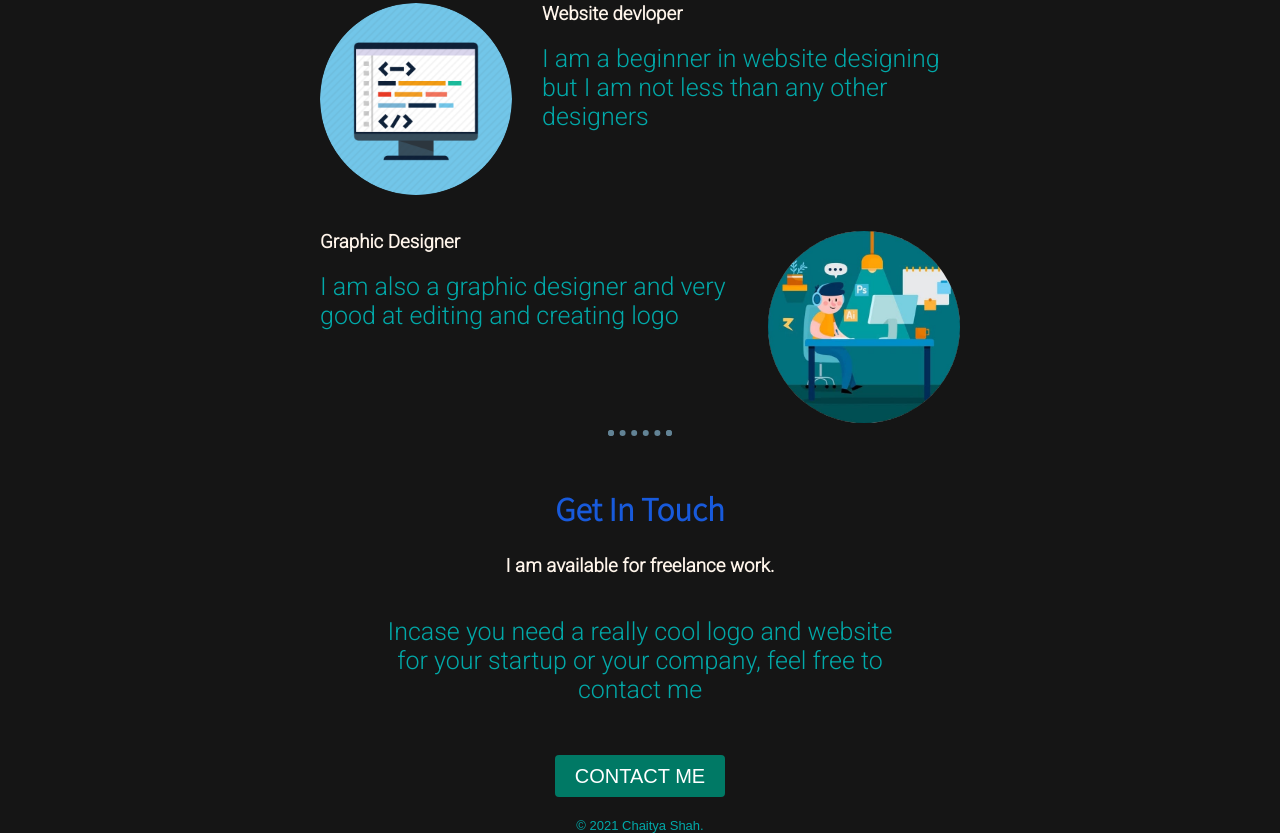
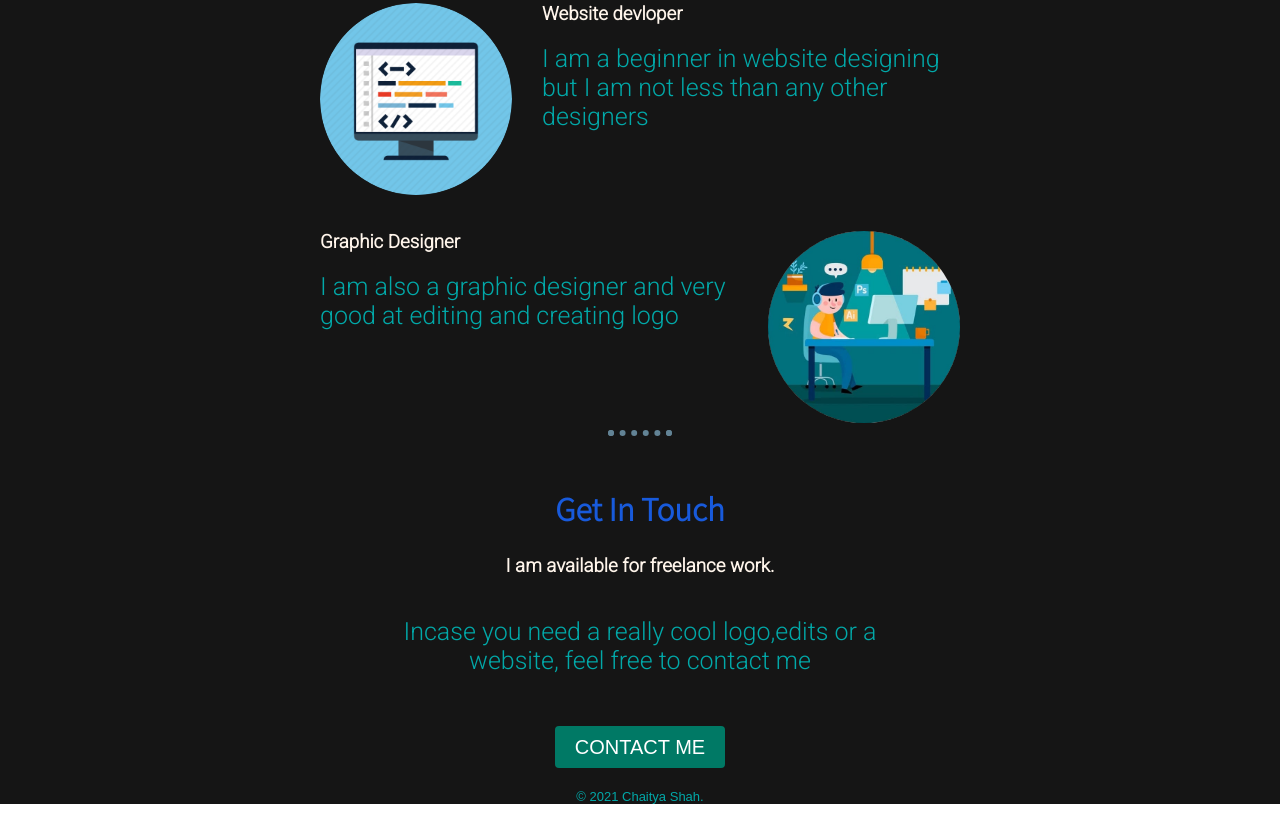
Before and after one commit to Chaitya-shah8/PractisingHTMLCSS, a plain HTML site: page index.html in a window 1280 px wide. Shown: the part 1257-2090 px from the top of the page. After the commit the page ends 2061 px from the top, so only its background shows below. Drawn offline with Linux system fonts and the light colour scheme.

Commit message:
Update index.html

```diff
--- a/index.html
+++ b/index.html
@@ -46,7 +46,7 @@
     <div class="contact-me">
       <h2>Get In Touch</h2>
       <h3>I am available for freelance work.</h3>
-      <p class="content2">Incase you need a really cool logo and website for your startup or your company, feel free to contact me </p>
+      <p class="content2">Incase you need a really cool logo,edits or a website, feel free to contact me </p>
       <a class="btn" href="mailto:shahchaitya212@gmail.com">CONTACT ME</a>
     </div>
   </div>
```
